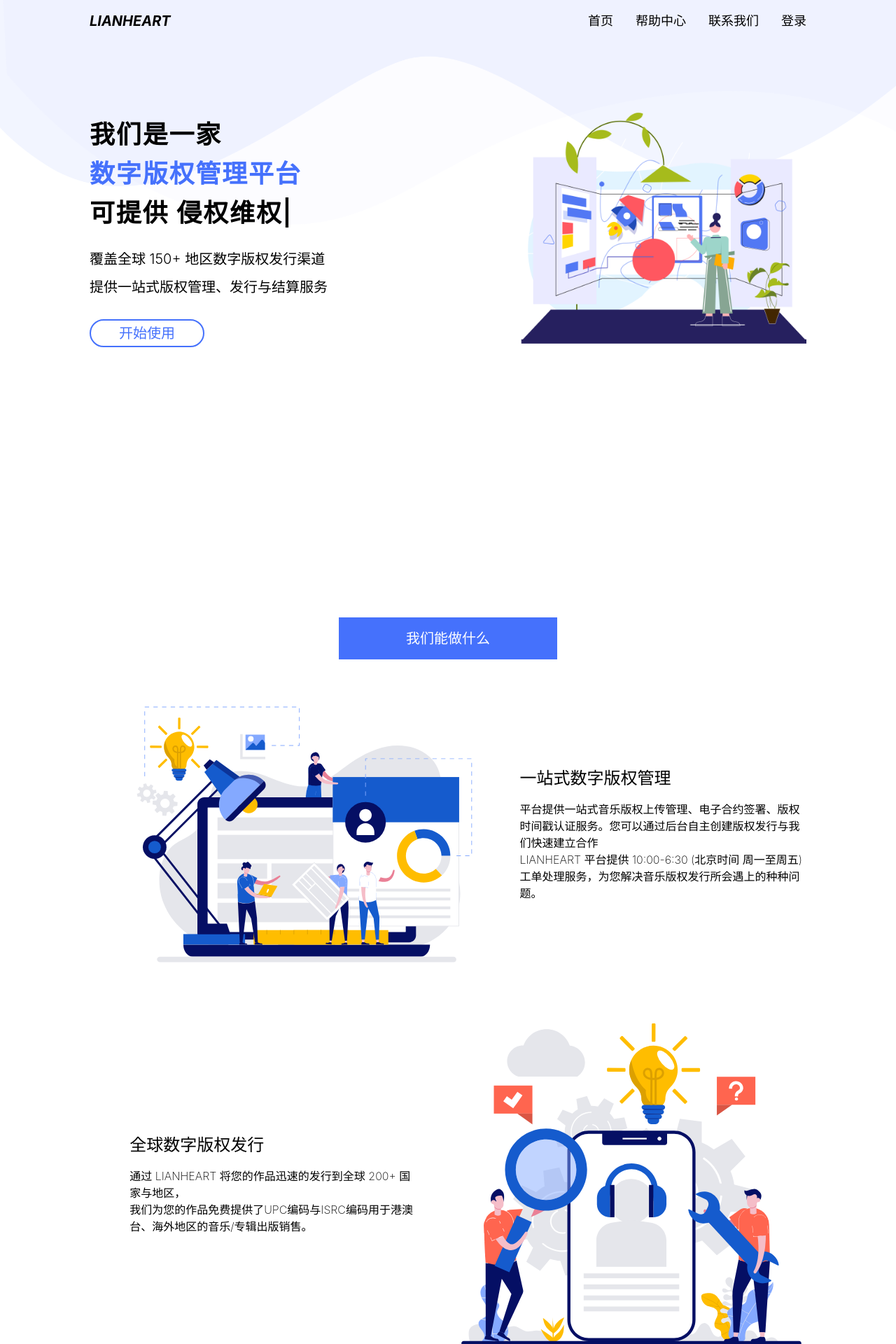
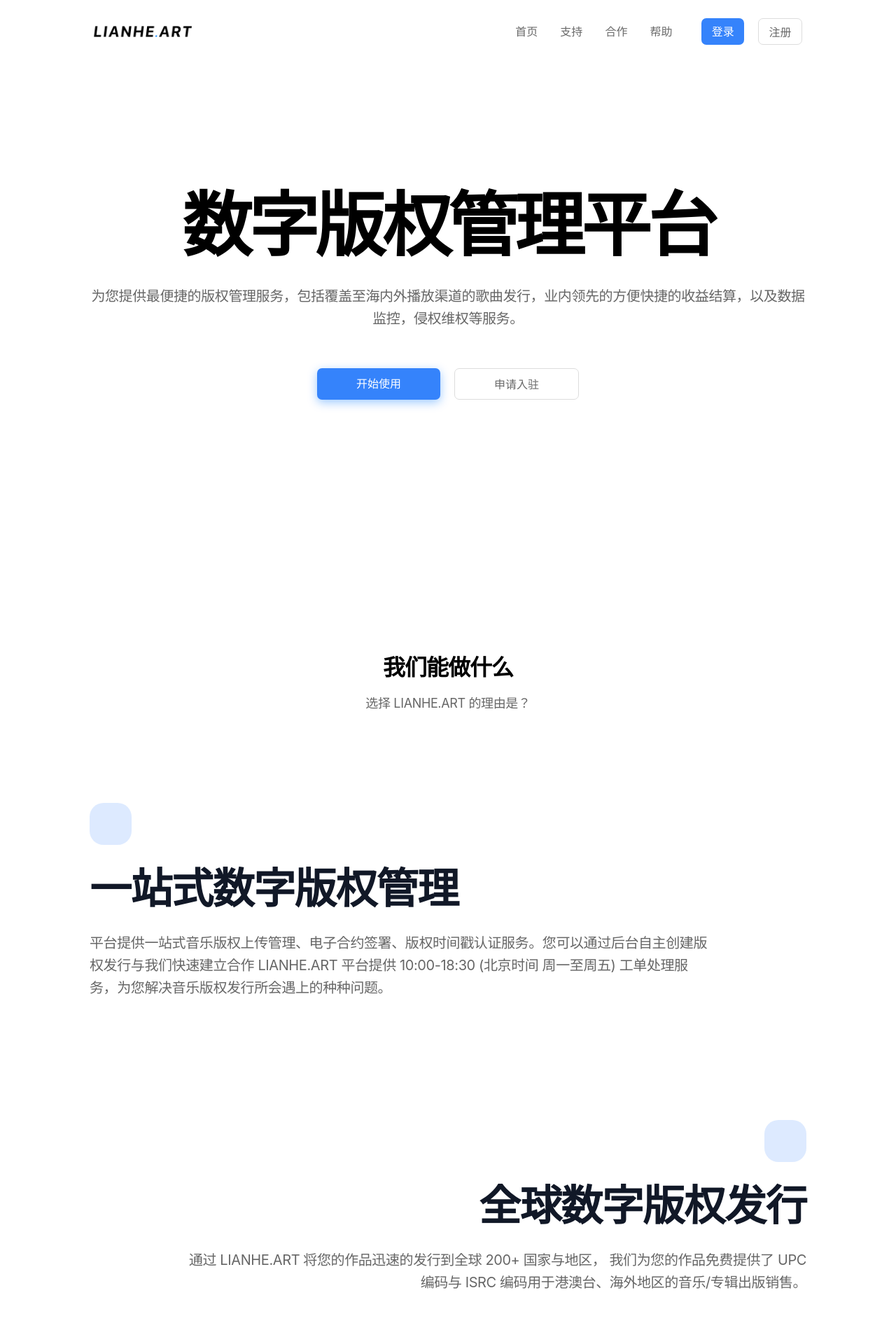
Before and after one commit to UnionMusic/lianhe.art, a Next.js app: page / in a window 1280 px wide. Shown: the top 1920 px of the page at 70% size. Built offline with nearby package versions, Linux system fonts and the light colour scheme; a small style sheet from the web is missing.

Commit message:
refactor(main): new index page style (#66)
* refactor(main): new index page style

* feat(index): add desc

* feat(index): add logo

* feat(index/btn): add a href

* refactor(index): add rel

* refactor(index): modify

```diff
--- a/src/components/Layout/Header.tsx
+++ b/src/components/Layout/Header.tsx
@@ -3,73 +3,73 @@ import Link from 'next/link'
 
 const Header: React.FC = () => {
   return (
-    <div className="py-4 px-8 relative">
-      <div className="flex justify-between items-center max-w-screen-lg 2xl:max-w-screen-2xl mx-auto my-0 menu">
-        <div className="italic font-bold text-xl">LIANHEART</div>
-        <div className="relative">
+    <div className="header">
+      <div className="header-container flex items-center">
+        <div className="header-container-logo">
+          <embed src="/imgs/logo.svg" type="image/svg+xml" />
+        </div>
+        <div className="header-container-menu">
           <div className="space-x-8 text-lg font-normal">
             <Link href="/">
               <a rel="noreferrer noopener" className="transition duration-200 ease-in-out active">首页</a>
             </Link>
-            <Link href="https://support.lianhe.art/">
+            <Link href="https://unionmusic.freshdesk.com">
+              <a rel="noreferrer noopener" target="_blank" className="transition duration-200 ease-in-out active">支持</a>
+            </Link>
+            <Link href="https://support.lianhe.art/support/tickets/new">
+              <a rel="noreferrer noopener" target="_blank" className="transition duration-200 ease-in-out active">合作</a>
+            </Link>
+            <Link href="https://support.lianhe.art">
               <a rel="noreferrer noopener" target="_blank" className="transition duration-500 ease-in-out hover:text-blue-500 active">
-                帮助中心
-              </a>
-            </Link>
-            <Link href="/contact">
-              <a rel="noreferrer noopener" className="transition duration-500 ease-in-out hover:text-blue-500 active">
-                联系我们
-              </a>
-            </Link>
-            <Link href="https://www.lianhe.art/login">
-              <a rel="noreferrer noopener" className="transition duration-500 ease-in-out hover:text-blue-500 active">
-                登录
+                帮助
               </a>
             </Link>
           </div>
         </div>
-      </div>
-      <div className="absolute top-0 left-0 transform rotate-180" style={{ zIndex: -1 }}>
-        <img src="/imgs/bg.png" alt="" style={{ width: '100vw' }} />
+        <div className="main-button">
+          <div className="button-spacer">
+            <Link href="https://d.lianhe.art/account/login">
+              <a rel="noreferrer noopener" className="btn btn-primary">登录</a>
+            </Link>
+          </div>
+          <div className="button-spacer">
+            <Link href="https://d.lianhe.art/account/register">
+              <a rel="noreferrer noopener" className="btn btn-line btn-outline btn-primary">注册</a>
+            </Link>
+          </div>
+        </div>
       </div>
       <style jsx>{`
-        .active {
-          position: relative;
-          transition: 0.2s all linear;
+        .header {
+          width: 100%;
+          position: fixed;
+          z-index: 999;
+          background: #ffffff;
         }
-        .active:focus,
+        .header-container{
+          padding: 1rem 1rem;
+          max-width: 1064px;
+          text-align: center;
+          margin: 0 auto;
+        }
+        .header-container-logo {
+          padding: 10px;
+        }
+        .header-container-logo embed {
+          width: 140px;
+        }
+        .header-container-menu {
+          color: #696969;
+          display: flex;
+          flex: 1;
+          justify-content: flex-end;
+          margin-right: 2rem;
+        }
+        .header-container-menu a {
+          font-size: 16px;
+        }
         .active:hover {
-          color: #4571fc;
-        }
-        .active::before {
-          width: 0;
-          height: 100%;
-          position: absolute;
-          top: 10px;
-          left: 100%;
-          border-bottom: 2px solid #4571fc;
-          content: '';
-          transition: 0.2s all linear;
-        }
-        .active:hover::before {
-          width: 100%;
-          left: 0;
-          transition-delay: 0.1s;
-        }
-        .active:hover ~ .active::before {
-          left: 0;
-        }
-        @media (min-device-width: 200px) and (max-width: 480px) {
-          .menu-icon {
-            width: 30px;
-            height: 25px;
-            border-top: 5px solid #000;
-            border-bottom: 5px solid #000;
-            background-color: #000;
-            padding: 5px 0;
-            margin-left: auto;
-            background-clip: content-box;
-          }
+          color: #3583fb;
         }
       `}</style>
     </div>
--- a/src/components/Layout/Layout.tsx
+++ b/src/components/Layout/Layout.tsx
@@ -25,11 +25,12 @@ const Layout: React.FC<Props> = ({ children, title = 'This is the default title'
       <link rel="dns-prefetch" href="https://drm.lianhe.art" />
       <link rel="dns-prefetch" href="https://support.lianhe.art" />
       <link rel="dns-prefetch" href="https://unionmusic.freshdesk.com" />
+      <link rel="stylesheet" href="//at.alicdn.com/t/font_2577785_pyavbz2qbr.css" />
     </Head>
     <Header />
-    <div className="px-8">{children}</div>
+    <div className="main">{children}</div>
     <Footer />
-    <script async src="//at.alicdn.com/t/font_1831659_dtpb15crl0i.js" />
+    <script async src="//at.alicdn.com/t/font_1831659_toerao4i589.js" />
   </div>
 )
 
--- a/src/pages/index.tsx
+++ b/src/pages/index.tsx
@@ -2,55 +2,33 @@ import { Layout } from '../components/Layout'
 import { NextPage } from 'next'
 import Head from 'next/head'
 import React from 'react'
-import { Fade } from 'react-reveal'
-import Typed from 'react-typed';
 import Link from 'next/link'
 
-const words = [
-  '版权发行',
-  '数据监测',
-  '侵权维权',
-  '版税结算'
-]
-
 const IndexPage: NextPage = () => (
-  <Layout title="LIANHEART">
+  <Layout title="联合互娱">
     <Head>
-      <title>LIANHEART - 数字版权管理发行合作平台</title>
+      <title>LIANHE.ART 数字版权管理发行合作平台</title>
     </Head>
-
-    <div className="max-w-screen-lg mx-auto my-0 2xl:max-w-screen-2xl">
-      <div className="flex flex-col" style={{ marginTop: '6%' }}>
-        <div className="flex items-center">
-          <div>
-            <Fade left cascade>
-              <div className="font-semibold text-4xl 2xl:text-7xl my-4 tracking-wider">
-                我们是一家
+    <div className="central-container">
+      <div className="intro-container max-w-screen-lg mx-auto flex flex-col justify-center items-center">
+        <h1>数字版权管理平台</h1>
+        <h3>为您提供最便捷的版权管理服务，包括覆盖至海内外播放渠道的歌曲发行，业内领先的方便快捷的收益结算，以及数据监控，侵权维权等服务。</h3>
+        <div className="main-button">
+          <div className="button-spacer">
+            <Link href="https://d.lianhe.art/account/login">
+              <a className="btn">开始使用</a>
+            </Link>
           </div>
-              <div className="primaryColor font-semibold text-4xl 2xl:text-7xl my-4 tracking-wider">
-                数字版权管理平台
-              </div>
-              <div className="font-semibold text-4xl 2xl:text-6xl my-4 tracking-wider">
-                可提供 <span><Typed strings={words} typeSpeed={120} backSpeed={120} loop/></span>
-              </div>
-              <div className="my-8">
-                <p className="my-3 font-light text-xl 2xl:text-3xl">覆盖全球 150+ 地区数字版权发行渠道</p>
-                <p className="font-light text-xl 2xl:text-3xl">提供一站式版权管理、发行与结算服务</p>
-              </div>
-              <Link href="https://www.lianhe.art/login">
-                <button className="primaryColor text-xl font-medium border-2 hover:border-opacity-30 focus:outline-none border-primary px-10 py-1 transition duration-700 ease-in-out rounded-3xl">
-                  开始使用
-                </button>
+          <div className="button-spacer">
+            <Link href="https://d.lianhe.art/account/register">
+              <a className="btn btn-line btn-outline">申请入驻</a>
             </Link>
-            </Fade>
-          </div>
-          <div className="ml-auto w-2/5 2xl:w-3/6">
-            <img src="/imgs/main.png" alt={''} />
           </div>
         </div>
-        <div className="flex justify-between" style={{ marginTop: '14%' }}>
+      </div>
+      <div className="platform-lists max-w-screen-lg mx-auto flex justify-between">
         <svg className="icon" aria-hidden="true">
-            <use xlinkHref="#uni-qqmusic" />
+          <use xlinkHref="#uni-QQyinle" />
         </svg>
         <svg className="icon" aria-hidden="true">
           <use xlinkHref='#uni-kugou'/>
@@ -62,19 +40,22 @@ const IndexPage: NextPage = () => (
           <use xlinkHref='#uni-netease'/>
         </svg>
         <svg className="icon" aria-hidden="true">
-            <use xlinkHref='#uni-spotify'/>
-          </svg>
-          <svg className="icon" aria-hidden="true">
-            <use xlinkHref='#uni-google-play'/>
+          <use xlinkHref='#uni-douyin'/>
         </svg>
         <svg className="icon" aria-hidden="true">
           <use xlinkHref='#uni-quanminKge'/>
         </svg>
         <svg className="icon" aria-hidden="true">
+          <use xlinkHref='#uni-5sing'/>
+        </svg>
+        <svg className="icon" aria-hidden="true">
+          <use xlinkHref='#uni-spotify'/>
+        </svg>
+        <svg className="icon" aria-hidden="true">
           <use xlinkHref='#uni-apple'/>
         </svg>
         <svg className="icon" aria-hidden="true">
-            <use xlinkHref='#uni-5sing'/>
+          <use xlinkHref='#uni-google-play'/>
         </svg>
         <svg className="icon" aria-hidden="true">
           <use xlinkHref='#uni-amazon'/>
@@ -85,57 +66,208 @@ const IndexPage: NextPage = () => (
         <svg className="icon" aria-hidden="true">
           <use xlinkHref='#uni-joox'/>
         </svg>
-          <svg className="icon" aria-hidden="true">
-            <use xlinkHref='#uni-douyin'/>
-          </svg>
       </div>
     </div>
-      <div className="flex flex-col">
-        <Fade left cascade>
-          <div className="text-xl 2xl:text-3xl bg-primary text-white px-24 py-4 mt-40 mx-auto">
-            我们能做什么
+    <div className="central-container central-container-item">
+      <div className="max-w-screen-lg mx-auto flex flex-col justify-center items-center">
+        <h2>我们能做什么</h2>
+        <h3>选择 LIANHE.ART 的理由是？</h3>
+        <div className="desc-container">
+          <div className="desc-container-item">
+            <div className="desc-container-icon">
+              <span className="iconfont UniIcontianchongxing-"></span>
             </div>
-        </Fade>
-        <Fade left>
-          <div className="flex items-center">
-            <div className="ml-auto">
-              <img src="/imgs/content1.svg" style={{ width: '500px' }} alt="" />
+            <div className="desc-container-left text-3xl sm:text-5xl lg:text-6xl leading-none font-extrabold text-gray-900 tracking-tight mb-8">
+              一站式数字版权管理
             </div>
-            <div className="ml-auto w-2/5">
-              <p className="font-medium text-2xl mb-4">一站式数字版权管理</p>
-              <p className="font-extralight break-words">
-                平台提供一站式音乐版权上传管理、电子合约签署、版权时间戳认证服务。您可以通过后台自主创建版权发行与我们快速建立合作 <br/>
-                LIANHEART 平台提供 10:00-6:30 (北京时间 周一至周五)工单处理服务，为您解决音乐版权发行所会遇上的种种问题。
-              </p>
+            <div className="desc-container-right">
+              平台提供一站式音乐版权上传管理、电子合约签署、版权时间戳认证服务。您可以通过后台自主创建版权发行与我们快速建立合作
+              LIANHE.ART 平台提供 10:00-18:30 (北京时间 周一至周五) 工单处理服务，为您解决音乐版权发行所会遇上的种种问题。
             </div>
           </div>
-          <div className="flex items-center">
-            <div className="ml-auto w-2/5">
-              <p className="font-medium text-2xl mb-4">全球数字版权发行</p>
-              <p className="font-extralight break-words">
-                通过 LIANHEART 将您的作品迅速的发行到全球 200+ 国家与地区，<br/>
-                我们为您的作品免费提供了UPC编码与ISRC编码用于港澳台、海外地区的音乐/专辑出版销售。
-              </p>
         </div>
-            <div className="ml-auto">
-              <img src="/imgs/content2.svg" style={{ width: '500px' }} alt="" />
+        <div className="desc-container">
+          <div className="desc-container-item">
+            <div className="desc-container-icon">
+              <span className="iconfont UniIconquanqiu"></span>
+            </div>
+            <div className="desc-container-left text-3xl sm:text-5xl lg:text-6xl leading-none font-extrabold text-gray-900 tracking-tight mb-8">
+              全球数字版权发行
+            </div>
+            <div className="desc-container-right">
+              通过 LIANHE.ART 将您的作品迅速的发行到全球 200+ 国家与地区，
+              我们为您的作品免费提供了 UPC 编码与 ISRC 编码用于港澳台、海外地区的音乐/专辑出版销售。
             </div>
           </div>
-          <div className="flex items-center">
-            <div className="ml-auto">
-              <img src="/imgs/content3.svg" style={{ width: '500px' }} alt="" />
         </div>
-            <div className="ml-auto w-2/5">
-              <p className="text font-medium text-2xl mb-4">方便快捷的结算</p>
-              <p className="font-extralight break-words">
-                LIANHEART 平台会为您收集全球发行平台上所有产生的版权收益，并为您提供详细收入账单。<br/>
+        <div className="desc-container">
+          <div className="desc-container-item">
+            <div className="desc-container-icon">
+              <span className="iconfont UniIconmoney"></span>
+            </div>
+            <div className="desc-container-left text-3xl sm:text-5xl lg:text-6xl leading-none font-extrabold text-gray-900 tracking-tight mb-8">
+              方便快捷的结算
+            </div>
+            <div className="desc-container-right">
+              LIANHE.ART 平台会为您收集全球发行平台上所有产生的版权收益，并为您提供详细收入账单，
               您可以通过管理平台一键下载账单进行审阅，并申请版税提现即可快速获得您应有的版权收益。
-              </p>
             </div>
           </div>
-        </Fade>
+        </div>
+        <div className="desc-container">
+          <div className="desc-container-item">
+            <div className="desc-container-icon">
+              <span className="iconfont UniIconshuju"></span>
+            </div>
+            <div className="desc-container-left text-3xl sm:text-5xl lg:text-6xl leading-none font-extrabold text-gray-900 tracking-tight mb-8">
+              数据维度监控
+            </div>
+            <div className="desc-container-right">
+              音乐平台数据自主监控统计，可视化的监控歌手每日作品播放量、评论量、粉丝数据的增幅情况、以及音乐上榜单监控并推送通知。
             </div>
           </div>
+        </div>
+        <div className="desc-container">
+          <div className="desc-container-item flex items-center">
+            <div className="desc-container-left flex-1">
+              <p className="text-3xl sm:text-5xl lg:text-4xl leading-none font-extrabold text-gray-900 tracking-tight mb-3 max-w-[40.23rem]">LIANHE.ART 每天都在进步，不要错过所有动作。</p>
+              <p className="gray text-1xl sm:text-1xl leading-none tracking-tight max-w-[40.23rem]">加入 LIANHE.ART，用最好的解决方案管理您的数字版权。</p>
+            </div>
+            <div className="main-button">
+              <div className="btn">立刻体验</div>
+            </div>
+          </div>
+        </div>
+      </div>
+    </div>
+    <style jsx>
+      {`
+        .desc-container {
+          width: 100%;
+          margin-bottom: 8rem;
+        }
+        .desc-container:last-child {
+          margin-bottom: 1rem;
+        }
+        .desc-container:nth-child(2n) .desc-container-item {
+          text-align: right;
+        }
+        .desc-container:nth-child(2n) .desc-container-item .desc-container-icon {
+          float: right;
+        }
+        .desc-container:nth-child(2n) .desc-container-item .desc-container-left {
+          display: inline-block;
+          width: 100%;
+          text-align: right;
+        }
+        .desc-container:nth-child(2n) .desc-container-item .desc-container-right {
+          padding-right: 0;
+          padding-left: 8.5rem;
+        }
+        .desc-container-right {
+          font-weight: 400;
+          font-size: 20px;
+          line-height: 1.6;
+          letter-spacing: -0.02em;
+          color: #666666;
+          margin: 0 0 45px;
+          padding-right: 8.5rem;
+          box-sizing: border-box;
+        }
+        .desc-container-icon {
+          width: 60px;
+          height: 60px;
+          display: flex;
+          align-items: center;
+          justify-content: center;
+          border-radius: 20px;
+          background: rgb(53 131 251 / 17%);
+          margin-bottom: 2rem;
+        }
+        .desc-container-icon span{
+          color: #3583fb;
+          font-size: 26px;
+          width: 26px;
+          height: 26px;
+          display: flex;
+          align-items: center;
+          justify-content: center;
+        }
+        .central-container {
+          width: 100%;
+          position: relative;
+        }
+        .central-container-item {
+          margin-top: 9rem;
+        }
+        .central-container-item h2 {
+          font-size: 2rem;
+          letter-spacing: -1px;
+          line-height: 1.3;
+          font-weight: 700;
+          margin-bottom: 1rem;
+        }
+        .central-container-item h3 {
+          font-weight: 400;
+          font-size: 18px;
+          line-height: 1.6;
+          letter-spacing: -0.02em;
+          color: #666666;
+          text-align: center;
+          margin-bottom: 8rem;
+        }
+        .gray {
+          font-weight: 400;
+          font-size: 18px;
+          line-height: 1.6;
+          letter-spacing: -0.02em;
+          color: #666666;
+        }
+        .intro-container {
+          padding-top: 17rem;
+        }
+        .intro-container h1{
+          font-size: 100px;
+          line-height: 1;
+          letter-spacing: -0.05em;
+          font-weight: 800;
+          text-align: center;
+          margin-bottom: 0.35em;
+        }
+        .intro-container h3{
+          font-weight: 400;
+          font-size: 20px;
+          line-height: 1.6;
+          letter-spacing: -0.02em;
+          color: #666666;
+          margin: 0 0 45px;
+          text-align: center;
+        }
+        .platform-lists {
+          padding-top: 10rem;
+        }
+        .platform-lists svg {
+          filter: progid:DXImageTransform.Microsoft.BasicImage(grayscale=1);
+          -webkit-filter: grayscale(100%);
+          opacity: 0.4;
+        }
+        .platform-lists svg:hover {
+          filter: none;
+          -webkit-filter: none;
+          opacity: 1;
+        }
+        .wave-bg {
+          width: 2560px;
+          position: absolute;
+          -webkit-transform: translateX(-50%);
+          -ms-transform: translateX(-50%);
+          transform: translateX(-50%);
+          left: 50%;
+          bottom: 0;
+          z-index: 1;
+        }
+      `}
+    </style>
   </Layout>
 )
 
--- a/src/styles/global.css
+++ b/src/styles/global.css
@@ -5,48 +5,105 @@
 html,
 body {
   height: 100%;
-  font-family: "SF Pro SC", "SF Pro Text", "SF Pro Icons", "PingFang SC", "Helvetica Neue", "Helvetica", "Arial", sans-serif;
+  font-family: 'Inter', -apple-system, BlinkMacSystemFont, 'Segoe UI', 'Roboto', 'Oxygen', 'Ubuntu', 'Cantarell', 'Fira Sans', 'Droid Sans', 'Helvetica Neue', sans-serif;
 }
 
 .icon {
   width: 3em;
   height: 3em;
   vertical-align: -0.15em;
-  opacity: 0.4;
   overflow: hidden;
 }
 
-@media (min-width: 960px) and (max-width: 1200px) {
-  html {
-    zoom: 80%;
-  }
-
-  @-ms-viewport { width: 1200px; }
+.main-button {
+  display: flex;
+  flex-direction: row;
+}
+.button-spacer{
+  padding: 10px;
+  display: flex;
 }
 
-@media (min-width: 768px) and (max-width: 960px) {
-  html {
-    zoom: 60%;
-  }
-
-  @-ms-viewport { width: 960px; }
+.btn {
+  margin: 0;
+  padding: 0 3.5rem;
+  height: 2.81rem;
+  line-height: 2.8rem;
+  border-radius: 7px;
+  background-color: #3583fb;
+  box-shadow: 0 4px 14px 0 rgb(0 118 255 / 39%);
+  color: #fff;
+  cursor: pointer;
 }
 
-@media (min-width: 450px) and (max-width: 768px) {
-  html {
-    zoom: 50%;
-  }
-
-  @-ms-viewport { width: 768px; }
+.btn.btn-line {
+  border: 1px solid #ddd;
 }
 
-@media (min-width: 200px) and (max-width: 450px) {
-  html {
-    zoom: 50%;
-  }
+.btn.btn-primary {
+  height: 2.4rem;
+  line-height: 2.4rem;
+  padding: 0 0.9rem;
+  box-shadow: none !important;
+}
 
-  @-ms-viewport { width: 200px; }
+.btn.btn-outline {
+  background: #fff;
+  color: #696969;
+  box-shadow: none !important;
 }
+
+.btn.btn-round {
+  border-radius: 30px;
+}
+
+/* @media (min-width: 960px) and (max-width: 1200px) { */
+
+/*  html { */
+
+/*    zoom: 80%; */
+
+/*  } */
+
+/*  @-ms-viewport { width: 1200px; } */
+
+/* } */
+
+/* @media (min-width: 768px) and (max-width: 960px) { */
+
+/*  html { */
+
+/*    zoom: 60%; */
+
+/*  } */
+
+/*  @-ms-viewport { width: 960px; } */
+
+/* } */
+
+/* @media (min-width: 450px) and (max-width: 768px) { */
+
+/*  html { */
+
+/*    zoom: 50%; */
+
+/*  } */
+
+/*  @-ms-viewport { width: 768px; } */
+
+/* } */
+
+/* @media (min-width: 200px) and (max-width: 450px) { */
+
+/*  html { */
+
+/*    zoom: 50%; */
+
+/*  } */
+
+/*  @-ms-viewport { width: 200px; } */
+
+/* } */
 
 .primaryColor {
   color: #4571fc;
```
Also changed, not shown: src/components/Layout/Footer.tsx (+79 -47 lines), public/imgs/logo.svg (added). Lines whose indentation alone changed are shown as unchanged.
